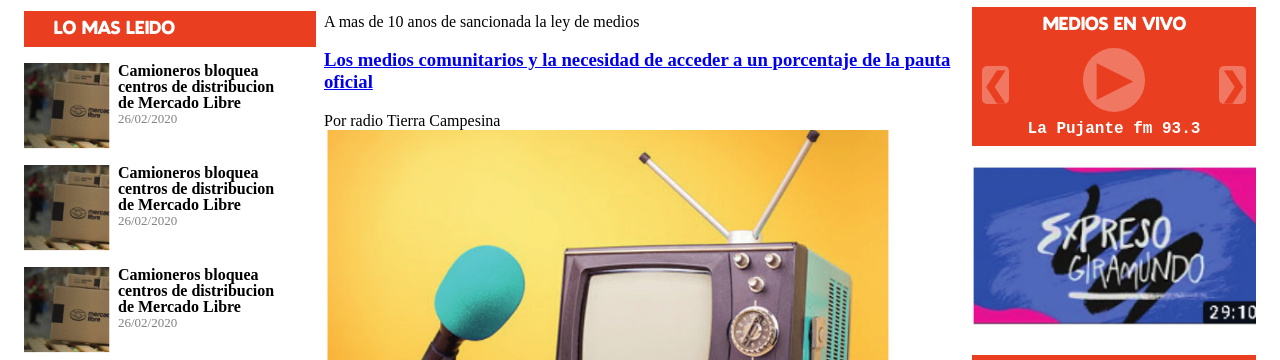
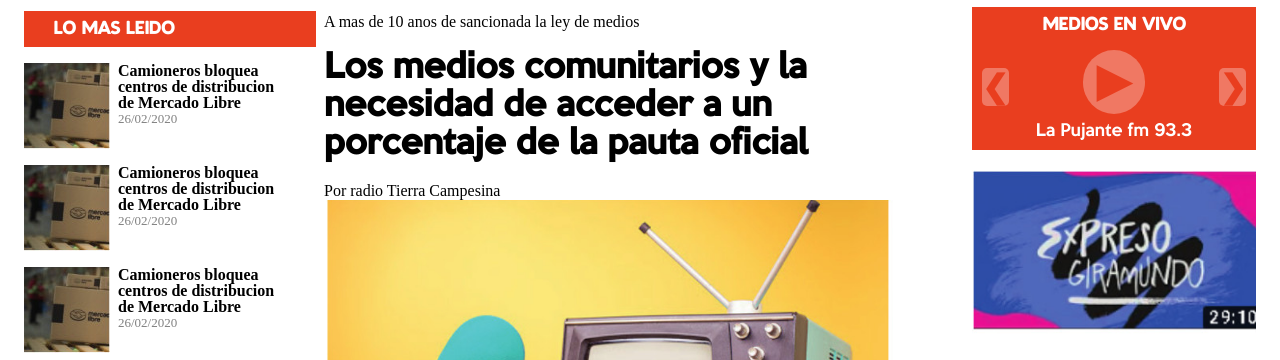
Before and after one commit to gaenseklein/comecuco, a website: page design/frontpage.html in a window 1280 px wide. Shown: the part 167-527 px from the top of the page. Drawn offline with Linux system fonts and the light colour scheme.

Commit message:
nueva font family: KeepCalm

```diff
--- a/public/static/layout.css
+++ b/public/static/layout.css
@@ -6,6 +6,11 @@ ul {
 @font-face {
   font-family:patagonian;
   src:url(PatagoniaPatagonian-Titles.ttf);
+}
+
+@font-face {
+  font-family: KeepCalm;
+  src:url(KeepCalm-Medium.ttf);
 }
 
 body{
@@ -37,6 +42,13 @@ h2,
 h2 {
     font-family: patagonian;
     font-size: large;
+}
+
+h3 a {
+    font-family: KeepCalm;
+    color: #000;
+    font-size: xx-large;
+    text-decoration: none;
 }
 
 .logo{
@@ -261,7 +273,7 @@ h2 {
 .blockRight.resumenSemanal {
 	display: grid;
 	grid-template-areas: "titulo titulo" "play logo";
-	grid-template-columns: 50% 50%;
+	grid-template-columns: auto 55%;
 	grid-gap: 5px;
 	align-items: center;
 }
@@ -297,9 +309,8 @@ h2 {
 }
 
 .nombre{
-  font-family: monospace;
-  font-size: large;
-  font-weight: bold;
+  font-family: KeepCalm;
+  font-size: Medium;
   margin: 0.5em 0;
 }
 
```
Also changed, not shown: public/static/KeepCalm-Medium.ttf (added).
